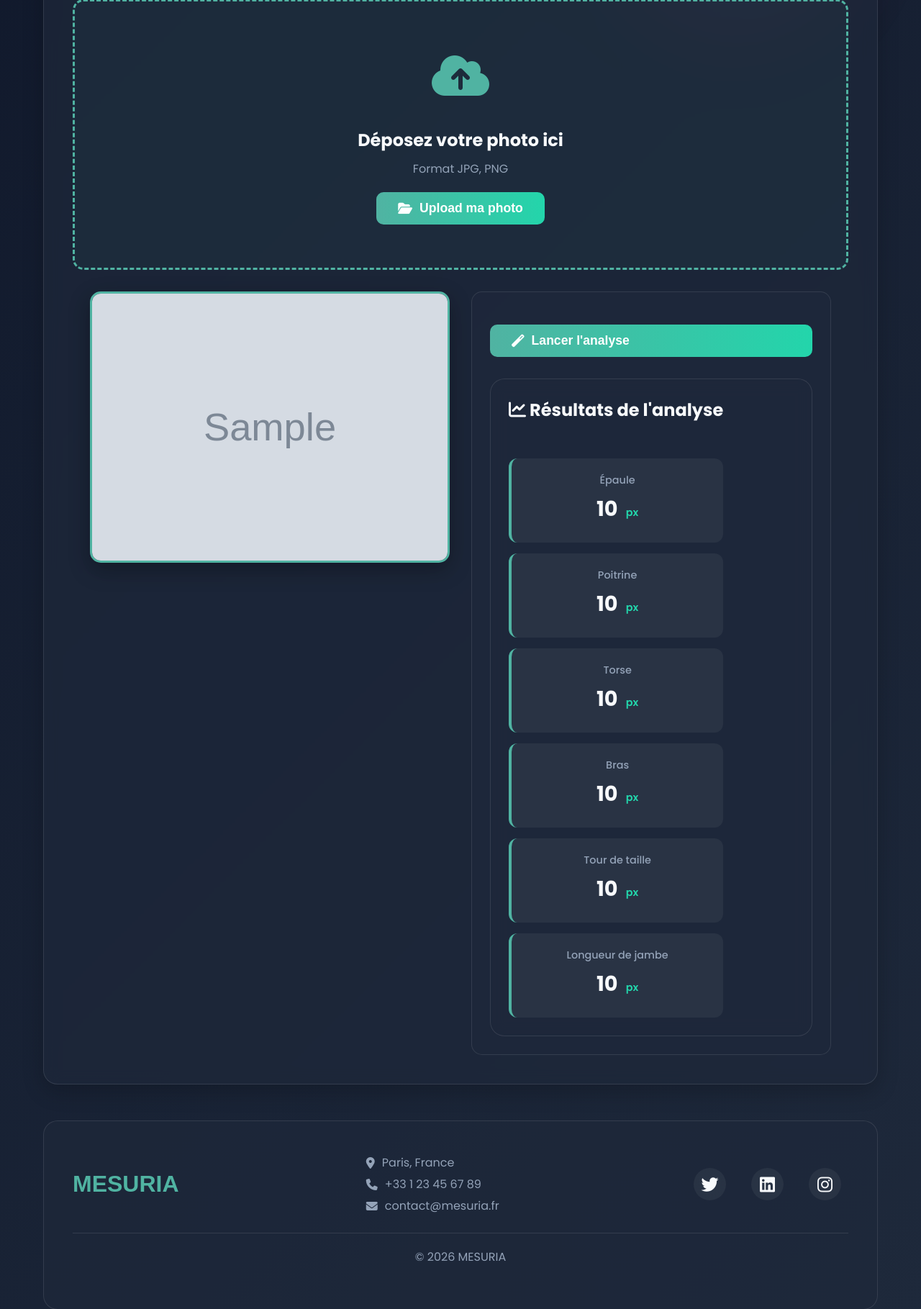
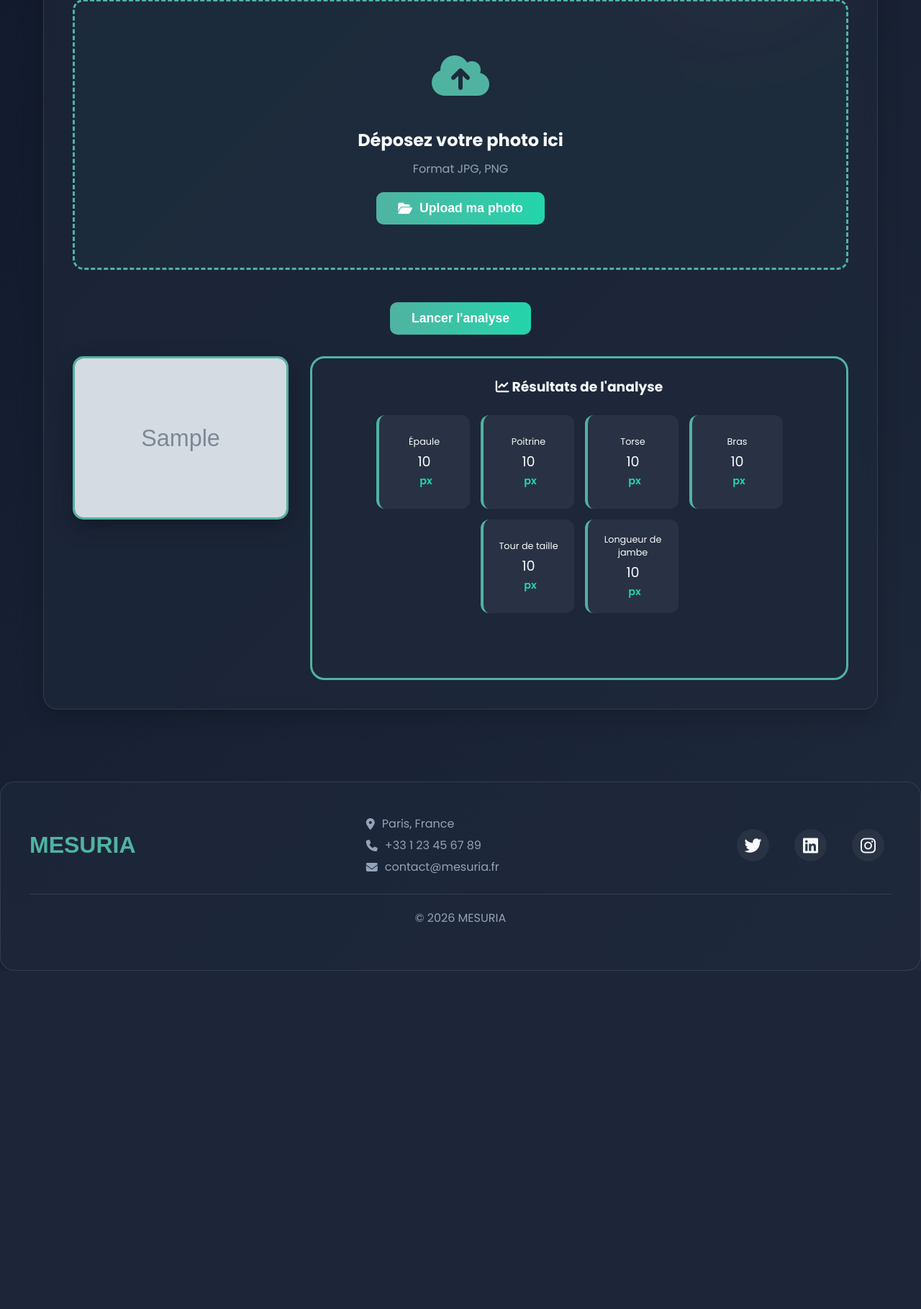
Before and after one commit to Mano-lfe/PROJET-MESURIA, a Flask app: template templates/Mensurations.html in a window 1280 px wide. Shown: the part 641-2460 px from the top of the page at 72% size. After the commit the page ends 1990 px from the top, so only its background shows below. Run offline with Flask 3, Linux system fonts and the light colour scheme; the template is opened without the code that fills it: most values are stand-ins (such as "Sample title", 1, 10 or a date in 2020); grey boxes marked "Sample" are stand-in pictures.

Commit message:
re-designing of the css

```diff
--- a/templates/Mensurations.html
+++ b/templates/Mensurations.html
@@ -131,31 +131,33 @@
             border-radius: 15px;
             box-shadow: 0 10px 30px rgba(0, 0, 0, 0.3);
             border: 3px solid var(--primary-color);
+            transition: transform 0.3s ease, box-shadow 0.3s ease;
+
+        }
+        .image-preview img:hover {
+            transform: scale(1.02);
+            box-shadow: 0 15px 40px rgba(0, 0, 0, 0.5);
         }
 
-        .analysis-controls {
-            flex: 1;
-            min-width: 300px;
-            max-width: 500px;
-            background: rgba(30, 41, 59, 0.9);
-            padding: 25px;
-            border-radius: 15px;
-            border: 1px solid rgba(255, 255, 255, 0.1);
-            display: flex;
-            flex-direction: column;
-            justify-content: flex-start;
-        }
 
         .measurement-results {
             background: var(--card-bg);
+
             backdrop-filter: blur(10px);
             border-radius: 20px;
             padding: 25px;
-            border: 1px solid rgba(255, 255, 255, 0.1);
+            border: 3px solid var(--primary-color);
             display: none;
+            flex-direction: column;
             animation: fadeIn 0.8s ease-out;
             flex-grow: 1;
-            min-height: 400px;
+            min-height: 450px;
+            transition: transform 0.3s ease, background 0.3s ease;
+        }
+
+        .measurement-results:hover {
+            transform: scale(1.02);
+            background: rgba(30, 41, 59, 0.8);
         }
 
         .results-container {
@@ -172,46 +174,42 @@
         }
 
 .results-grid {
-            display: grid;
-            grid-template-columns: repeat(auto-fit, minmax(200px, 1fr));
+    display: flex;
+    flex-wrap: wrap;
     gap: 15px;
-            margin-top: 10px;
-            flex-grow: 1;
+    justify-content: center;
 }
 
 .measurement-card {
+    width: 130px;          /* largeur du carré */
+    height: 130px;         /* hauteur du carré */
     background: rgba(255, 255, 255, 0.05);
     border-radius: 12px;
-            padding: 20px;
+    padding: 10px;
     border-left: 4px solid var(--primary-color);
-            transition: transform 0.3s ease, background 0.3s ease;
     display: flex;
     flex-direction: column;
-            justify-content: center;
     align-items: center;
+    justify-content: center;   /* centre le contenu */
     text-align: center;
-            min-height: 100px;
+    transition: transform 0.3s ease, background 0.3s ease;
 }
 
 .measurement-card:hover {
     transform: translateY(-5px);
-            background: rgba(80, 179, 162, 0.15);
-            border-left-color: var(--secondary-color);
+    background: rgba(255, 255, 255, 0.08);
 }
 
 .measurement-name {
-            color: var(--text-muted);
-            font-size: 0.9rem;
-            margin-bottom: 8px;
-            font-weight: 500;
+    font-size: 0.8rem;
+    margin-bottom: 4px;
 }
 
 .measurement-value {
-            color: var(--text-light);
-            font-size: 1.8rem;
-            font-weight: 700;
-            margin-bottom: 5px;
+    font-size: 1.2rem;
+    margin-bottom: 2px;
 }
+
 
         .measurement-unit {
             color: var(--secondary-color);
@@ -443,9 +441,12 @@
                             <i class="fas fa-folder-open"></i> Upload ma photo
                         </button>
                     </div>
-
                     <input type="file" id="fileInput" name="photo" accept="image/*">
                 </div>
+                            <button type="submit" class="upload-btn"
+        style="margin-top:15px; font-weight:600px; font-size:1.1rem;">
+  Lancer l'analyse
+</button>
 
                 <!-- Prévisualisation -->
                 <div class="preview-container" id="previewContainer"
@@ -460,77 +461,75 @@
 
                     <!-- Conteneur pour le bouton et les résultats alignés -->
 <div class="analysis-controls">
-                      <button type="submit" class="upload-btn" id="analyzeBtn"
-                              style="width: 100%; margin-top: 20px; margin-bottom: 30px;">
-                        <i class="fas fa-magic"></i> Lancer l'analyse
-                      </button>
+  <!-- On enlève le bouton -->
 
-                      <!-- Résultats des mensurations sous forme de cartes alignées -->
   <div class="measurement-results" id="resultsSection"
-                           style="{% if epaule or poitrine or torse or bras or tour_taille or jambe %}display:flex;{% else %}display:none;{% endif %}">
-
-                        <div class="results-container">
-                          <div class="results-header">
-                            <h3 style="color: var(--text-light); margin-bottom: 25px; font-size: 1.5rem;">
-                              <i class="fas fa-chart-line"></i> Résultats de l'analyse
+       style="{% if epaule or poitrine or torse or bras or tour_taille or jambe %}display:block;{% else %}display:none;{% endif %}">
+    <div>
+      <h3 style="color: var(--text-light);">
+        <center><i class="fas fa-chart-line"></i> Résultats de l'analyse</center>
       </h3>
     </div>
+    <br>
 
     <div class="results-grid">
       {% if epaule %}
       <div class="measurement-card">
         <div class="measurement-name">Épaule</div>
-                              <div class="measurement-value">{{ epaule|round(1) }} <span class="measurement-unit">px</span></div>
+        <div class="measurement-value">{{ epaule|round(1) }}</div>
+        <div class="measurement-unit">px</div>
       </div>
       {% endif %}
 
       {% if poitrine %}
       <div class="measurement-card">
         <div class="measurement-name">Poitrine</div>
-                              <div class="measurement-value">{{ poitrine|round(1) }} <span class="measurement-unit">px</span></div>
+        <div class="measurement-value">{{ poitrine|round(1) }}</div>
+        <div class="measurement-unit">px</div>
       </div>
       {% endif %}
 
       {% if torse %}
       <div class="measurement-card">
         <div class="measurement-name">Torse</div>
-                              <div class="measurement-value">{{ torse|round(1) }} <span class="measurement-unit">px</span></div>
+        <div class="measurement-value">{{ torse|round(1) }}</div>
+        <div class="measurement-unit">px</div>
       </div>
       {% endif %}
 
       {% if bras %}
       <div class="measurement-card">
         <div class="measurement-name">Bras</div>
-                              <div class="measurement-value">{{ bras|round(1) }} <span class="measurement-unit">px</span></div>
+        <div class="measurement-value">{{ bras|round(1) }}</div>
+        <div class="measurement-unit">px</div>
       </div>
       {% endif %}
 
       {% if tour_taille %}
       <div class="measurement-card">
         <div class="measurement-name">Tour de taille</div>
-                              <div class="measurement-value">{{ tour_taille|round(1) }} <span class="measurement-unit">px</span></div>
+        <div class="measurement-value">{{ tour_taille|round(1) }}</div>
+        <div class="measurement-unit">px</div>
       </div>
       {% endif %}
 
       {% if jambe %}
       <div class="measurement-card">
         <div class="measurement-name">Longueur de jambe</div>
-                              <div class="measurement-value">{{ jambe|round(1) }} <span class="measurement-unit">px</span></div>
+        <div class="measurement-value">{{ jambe|round(1) }}</div>
+        <div class="measurement-unit">px</div>
       </div>
       {% endif %}
     </div>
   </div>
+
+  {% if not (epaule or poitrine or torse or bras or tour_taille or jambe) %}
+  <p style="color:#9ca3af; text-align:center; margin-top:15px;">
+    Envoyez une photo pour afficher les mensurations.
+  </p>
+  {% endif %}
 </div>
 
-                      {% if not (epaule or poitrine or torse or bras or tour_taille or jambe) %}
-                      <div style="flex-grow: 1; display: flex; align-items: center; justify-content: center; min-height: 400px;">
-                        <p style="color:#9ca3af; text-align:center; padding: 20px;">
-                          <i class="fas fa-info-circle" style="font-size: 2rem; margin-bottom: 10px; display: block; color: var(--primary-color);"></i>
-                          Aucune mesure pour l'instant.<br>
-                          Envoyez une photo puis lancez l'analyse.
-                        </p>
-                      </div>
-                      {% endif %}
                     </div>
                   </div>
                 </div>
```
Also changed, not shown: templates/Accueil.html (+0 -7 lines). Lines whose indentation alone changed are shown as unchanged.
